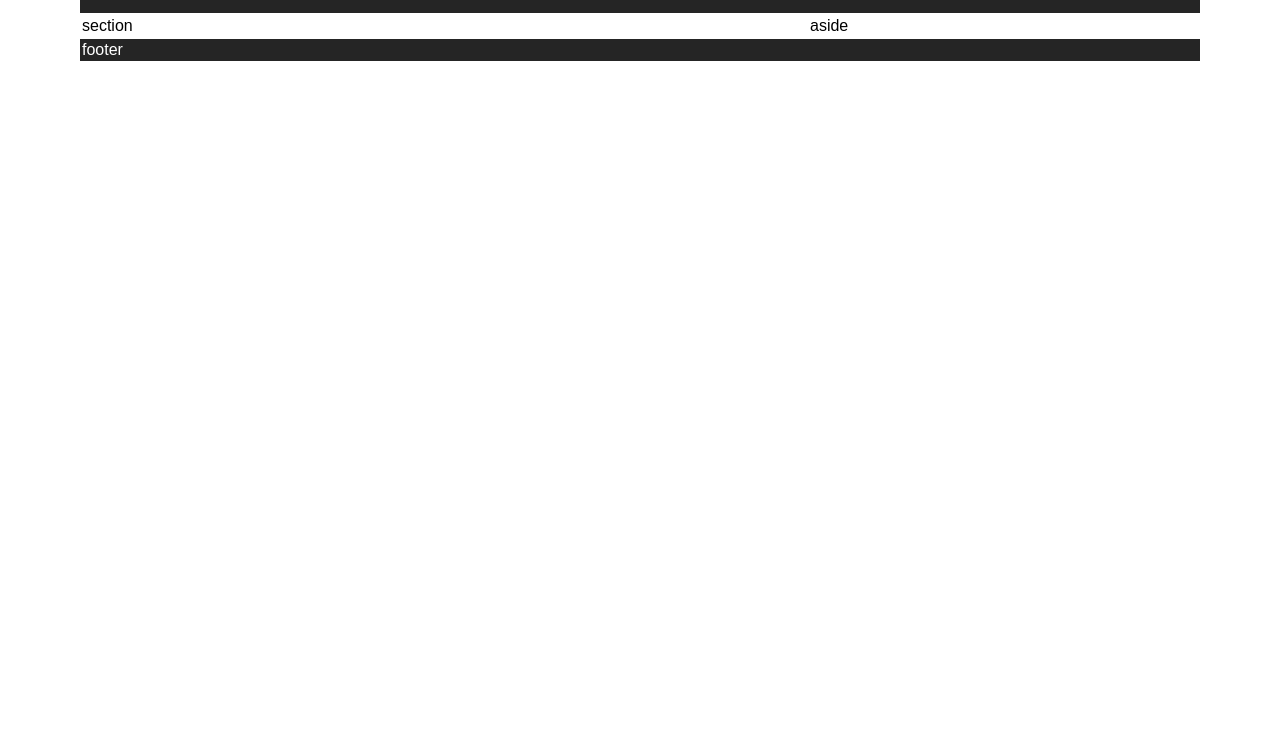
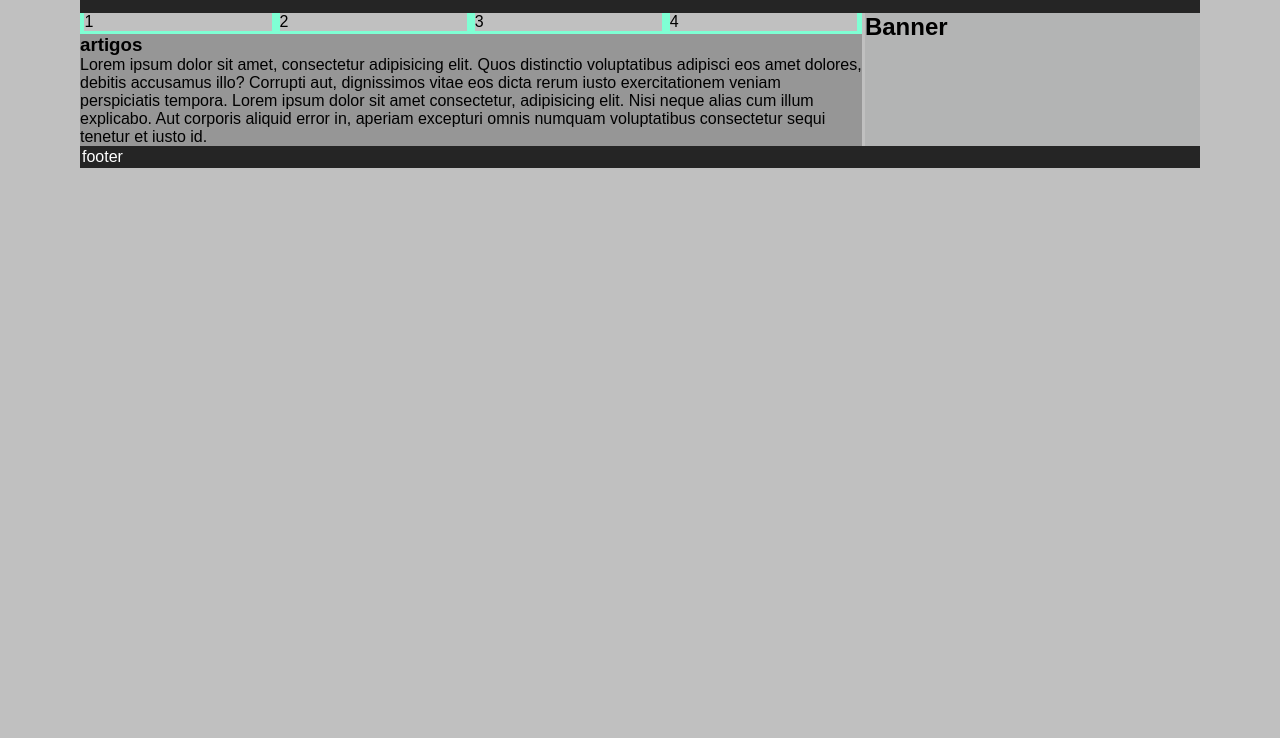
Before and after one commit to mauricioribas/site, a plain HTML site: page index.html in a window 1280 px wide. Shown: the part 62-800 px from the top of the page. Drawn offline with Linux system fonts and the light colour scheme.

Commit message:
Atualização para flex

```diff
--- /dev/null
+++ b/css/media_queries.css
@@ -0,0 +1,55 @@
+@charset "UTF-8";
+
+@media screen and (min-width: 480px) {
+
+    section.cards {
+        flex-direction: row;
+        column-gap: 3px;
+        flex-wrap: wrap;
+        justify-content: space-evenly;
+    }
+
+    section.cards > div.card {
+        width: 48%;
+    }
+
+}
+
+@media screen and (min-width: 600px) {
+    main {
+        flex-direction: row;
+    }
+
+    article#conteudo {
+        width: 70%;
+    }
+
+    aside#banner {
+        width: 30%;
+    }
+
+}
+
+@media screen and (min-width: 768px){
+
+    nav ul#menu {
+        display: flex!important;
+        flex-direction: row;
+        position: relative;
+        padding: 0;
+        top: 0;
+
+    }
+
+    nav ul#menu li:not(:last-child) {
+        margin-bottom: 0;
+        margin-right: 15px;
+    }
+    nav ul#button {
+        display: none;
+    }
+
+    section.cards > div.card {
+        width: 24%;
+    }
+}
--- a/css/style.css
+++ b/css/style.css
@@ -10,7 +10,10 @@
 html, body {
     font-family: Arial, Helvetica, sans-serif;
     font-size: 1em;
+    background-color: #c0c0c0;
 }
+
+/* inicio do cabeçalho e menu */
 
 header {
     max-width: 1120px;
@@ -83,19 +86,57 @@ nav ul#button:hover li {
     background: #515152;
 }
 
+/* fim do cabeçalho e menu */
+
+/* inicio do conteudo */
 main {
     max-width: 1120px;
     margin: 0 auto;
 
     display: flex;
     flex-direction: column;
+    gap: 3px;
 }
 
-main > section.conteudo, aside.banner {
+article#conteudo {
+    display: flex;
+    flex-wrap: wrap;
+    gap: 3px;
     width: 100%;
-    margin: 2px 0;
+    background-color: aquamarine;
 }
 
+section.cards {
+    display: flex;
+    flex-direction: column;
+    gap: 3px;
+    width: 100%;
+}
+
+section.cards > div.card {
+    display: block;
+    background-color: #c0c0c0;
+    width: 100%;
+}
+
+section.artigo {
+    display: block;
+    width: 100%;
+    background-color: #969696;
+}
+
+aside#banner {
+    display: flex;
+    width: 100%;
+    background-color: rgb(179, 180, 180);
+
+}
+
+/* cadrs aside */
+
+/* fim do conteudo */
+
+/* inicio do rodape */
 footer {
     max-width: 1120px;
     margin: 0 auto;
@@ -103,38 +144,6 @@ footer {
     background-color: rgb(37, 37, 37);
     color: white;
 }
+/* fim do do rodape */
 
-@media(min-width: 700px){
-
-    nav ul#menu {
-        display: flex!important;
-        flex-direction: row;
-        position: relative;
-        padding: 0;
-        top: 0;
-
-    }
-
-    nav ul#menu li:not(:last-child) {
-        margin-bottom: 0;
-        margin-right: 15px;
-    }
-    nav ul#button {
-        display: none;
-    }
-
-    main {
-        flex-direction: row;
-    }
-
-    main > section.conteudo {
-        width: 65%;
-        padding: 2px;
-
-    }
-
-    main > aside.banner {
-        width: 35%;
-        padding: 2px;
-    }
-}
+/* cadrs aside */
--- a/index.html
+++ b/index.html
@@ -6,6 +6,7 @@
     <meta name="viewport" content="width=device-width, initial-scale=1.0">
     <title>Portifólio</title>
     <link rel="stylesheet" href="css/style.css">
+    <link rel="stylesheet" href="css/media_queries.css">
     <script src="js/javascript.js"></script>
 </head>
 <body>
@@ -32,11 +33,22 @@
         </nav>
     </header>
     <main>
-        <section class="conteudo">
-            section
-        </section>
-        <aside class="banner">
-            aside
+        <article id="conteudo">
+            <section class="cards">
+                <div class="card"><p>1</p></div>
+                <div class="card">2</div>
+                <div class="card">3</div>
+                <div class="card">4</div>
+            </section>
+            <section class="artigo">
+                <h1>artigos</h1>
+                <p>Lorem ipsum dolor sit amet, consectetur adipisicing elit. Quos distinctio voluptatibus adipisci eos amet dolores, debitis accusamus illo? Corrupti aut, dignissimos vitae eos dicta rerum iusto exercitationem veniam perspiciatis tempora. Lorem ipsum dolor sit amet consectetur, adipisicing elit. Nisi neque alias cum illum explicabo. Aut corporis aliquid error in, aperiam excepturi omnis numquam voluptatibus consectetur sequi tenetur et iusto id.</p>
+            </section>
+
+        </article>
+        <aside id="banner">
+            <h1>Banner</h1>
+
         </aside>
     </main>
     <footer>
```
